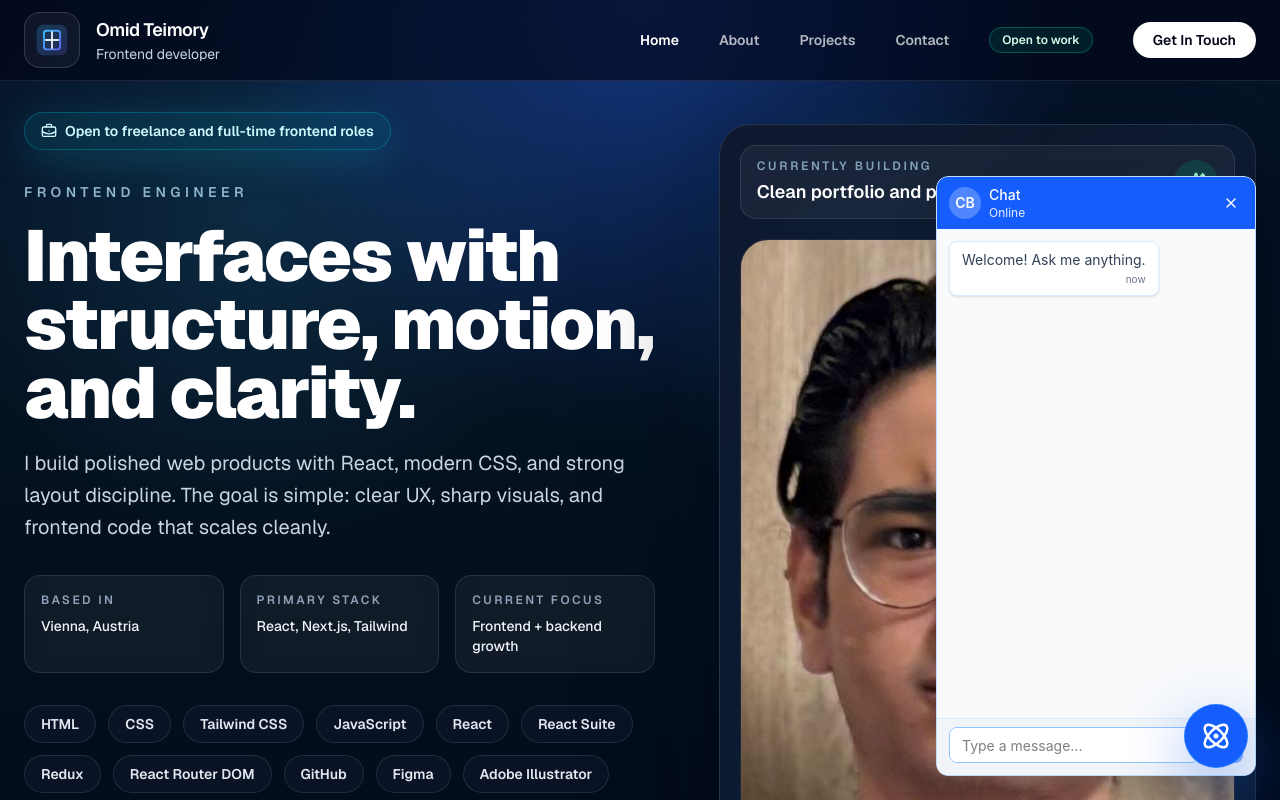
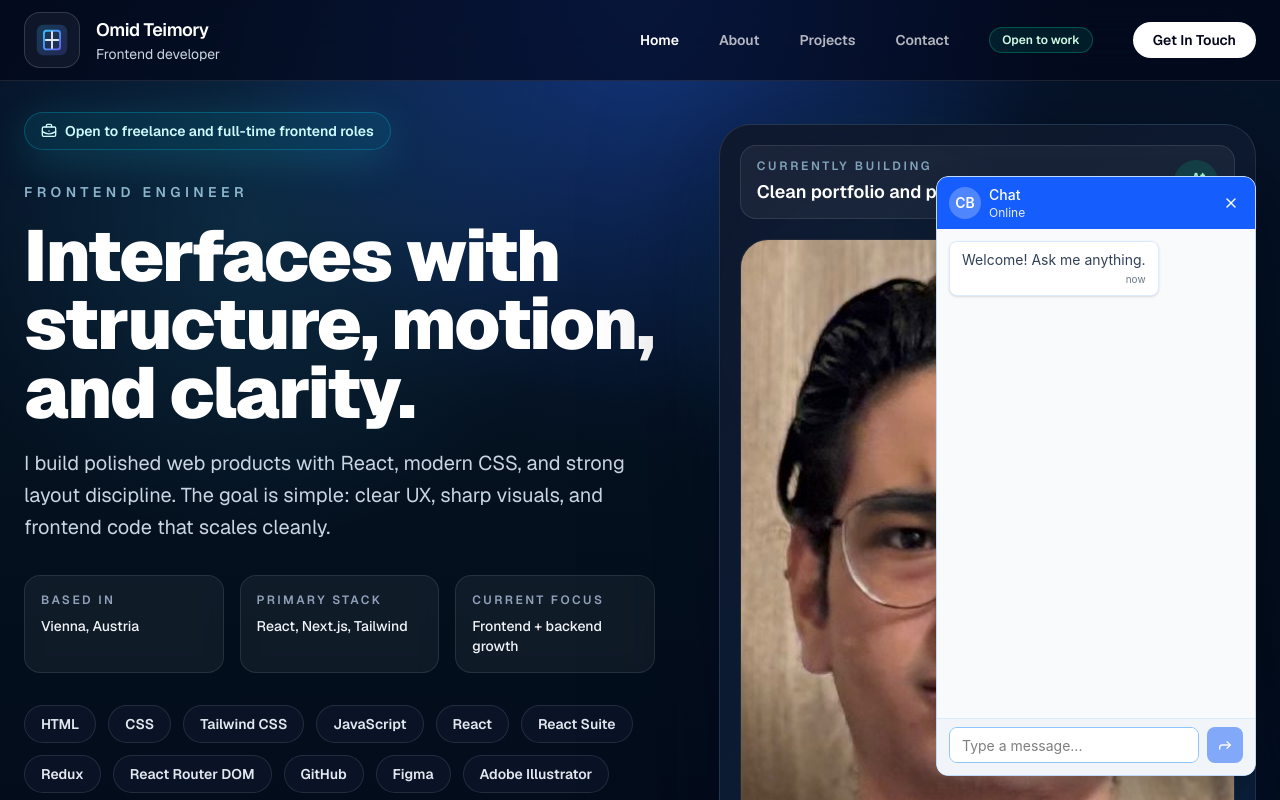
Before and after one commit to omid2007hope/Portfolio, a Next.js app in the folder Frontend/: page / in a window 1280 px wide. Both pictures are taken after a click on the button "Open chat". Shown: the top 800 px of the page. Built offline with nearby package versions, Linux system fonts and the light colour scheme.

Commit message:
Ai button  fix

```diff
--- a/Frontend/src/components/pages/AiChatBox.jsx
+++ b/Frontend/src/components/pages/AiChatBox.jsx
@@ -170,7 +170,7 @@ function ChatBox({ open, setOpen }) {
       id="portfolio-chatbox"
       role="complementary"
       aria-label="Chat"
-      className={`fixed right-6 bottom-6 w-80 max-h-[75vh] h-[75vh] rounded-xl z-[150] shadow-2xl overflow-hidden transform transition-all duration-200 ${
+      className={`fixed right-6 bottom-6 z-[170] h-[75vh] max-h-[75vh] w-80 overflow-hidden rounded-xl shadow-2xl transform transition-all duration-200 ${
         open
           ? "scale-100 opacity-100"
           : "scale-95 opacity-0 pointer-events-none"
--- a/Frontend/src/components/pages/HomePage.jsx
+++ b/Frontend/src/components/pages/HomePage.jsx
@@ -207,6 +207,7 @@ function Home() {
           </div>
         </div>
 
+        {!open && (
           <button
             onClick={() => setOpen(true)}
             className="fixed bottom-8 right-8 z-[160] flex h-16 w-16 items-center justify-center rounded-full border border-cyan-300/20 bg-blue-600 text-white shadow-[0_20px_60px_rgba(37,99,235,0.45)] transition hover:bg-blue-500"
@@ -216,6 +217,7 @@ function Home() {
           >
             <Atom size={30} />
           </button>
+        )}
         <ChatBox open={open} setOpen={setOpen} />
       </div>
     </section>
```
Lines whose indentation alone changed are shown as unchanged.
